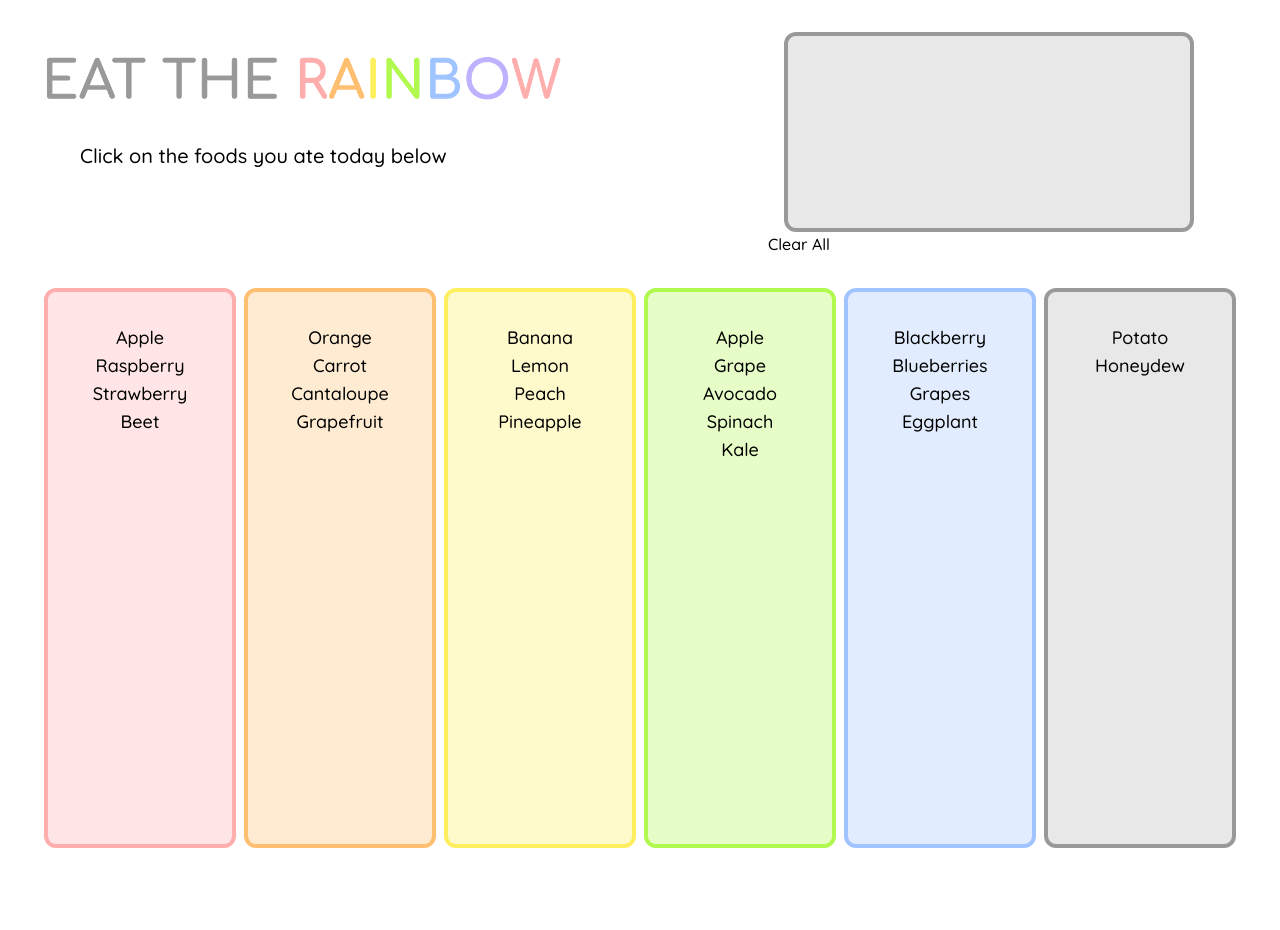
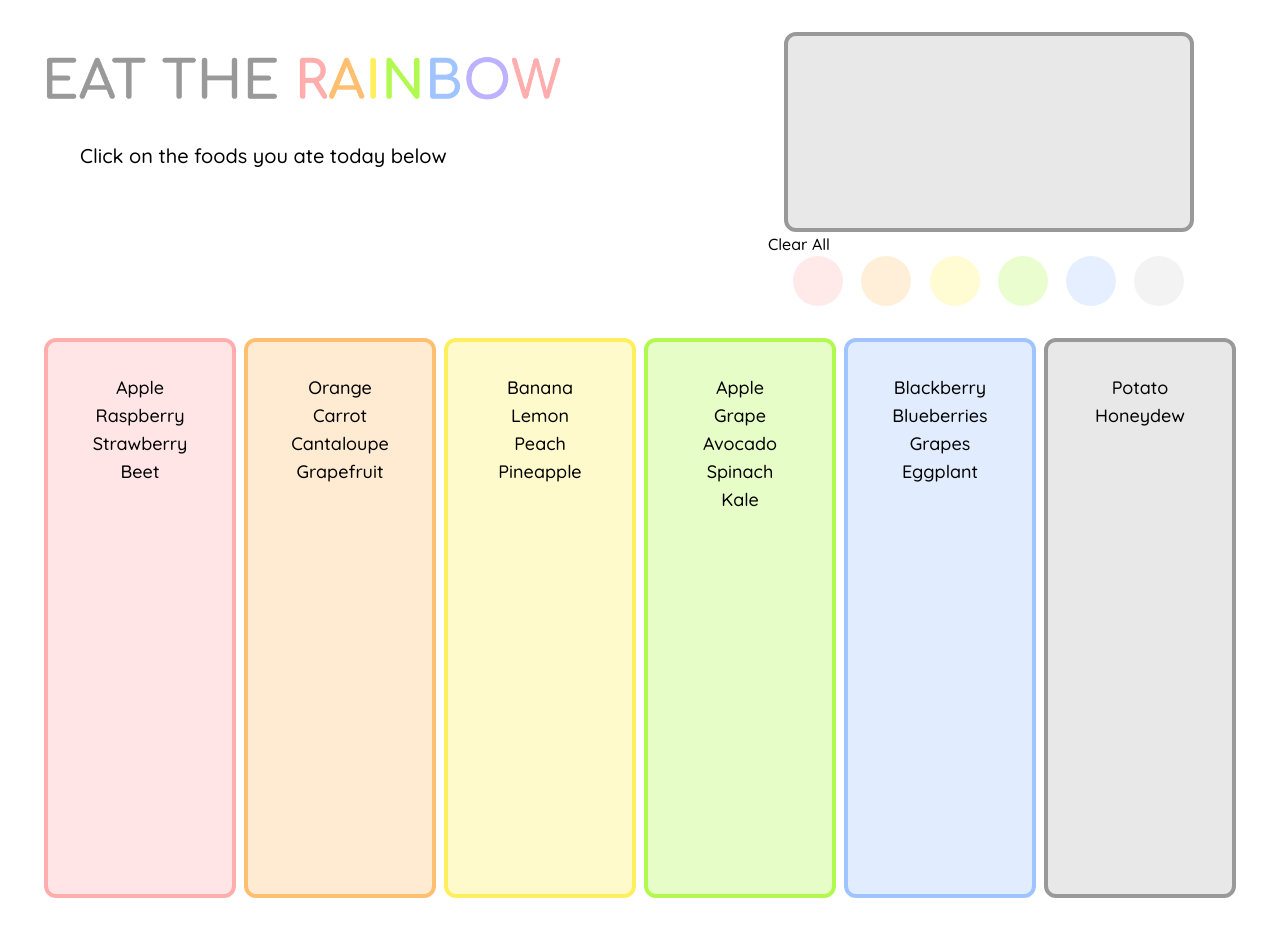
Before and after one commit to jordan-bott/eat-the-rainbow-js, a React (Vite) app: page / in a window 1280 px wide. Before the commit the page ends 880 px from the top, so only its background shows below. Built offline with nearby package versions, Linux system fonts and the light colour scheme; a web font is replaced by a local one.

Commit message:
color check dots created, updating list to check started

```diff
--- a/src/App.jsx
+++ b/src/App.jsx
@@ -2,11 +2,67 @@ import { useState, Fragment } from "react";
 import foodList from "./data/foods";
 import FoodBox from "./components/FoodBox";
 import title from "./assets/title.png";
+import ColorCheck from "./components/ColorCheck";
 import { ToastContainer, toast } from "react-toastify";
 import "react-toastify/dist/ReactToastify.css";
 
 function App() {
   const [mealList, setMealList] = useState([]);
+  const [colorList, setColorList] = useState([
+    {
+      color: "red",
+      on: "false",
+      onColor: "bg-red",
+      offColor: "bg-tred",
+      borderColor: "border-red",
+    },
+    {
+      color: "orange",
+      on: "false",
+      onColor: "bg-orange",
+      offColor: "bg-torange",
+      borderColor: "border-orange",
+    },
+    {
+      color: "yellow",
+      on: "false",
+      onColor: "bg-yellow",
+      offColor: "bg-tyellow",
+      borderColor: "border-yellow",
+    },
+    {
+      color: "green",
+      on: "false",
+      onColor: "bg-green",
+      offColor: "bg-tgreen",
+      borderColor: "border-green",
+    },
+    {
+      color: "blue",
+      on: "false",
+      onColor: "bg-blue",
+      offColor: "bg-tblue",
+      borderColor: "border-blue",
+    },
+    {
+      color: "white",
+      on: "false",
+      onColor: "bg-grey",
+      offColor: "bg-tgrey",
+      borderColor: "border-grey",
+    },
+  ]);
+
+  const updateColorList = (color) => {
+    if (mealList.some((c) => c === color) && !colorList.includes(color)) {
+      setColorList([...colorList, color]);
+    } else if (!mealList.some((c) => c.color === color)) {
+      const updatedColorList = colorList.filter((c) => c !== color);
+      setColorList(updatedColorList);
+    } else {
+      /* pass */
+    }
+  };
 
   const addFoodToMeal = (food) => {
     if (mealList.find((f) => f.name === food.name)) {
@@ -15,12 +71,14 @@ function App() {
       });
     } else {
       setMealList([...mealList, food]);
+      updateColorList(food.color);
     }
   };
 
   const removeFoodFromMeal = (food) => {
     const updatedList = mealList.filter((item) => item !== food);
     setMealList(updatedList);
+    updateColorList(food.color);
   };
 
   return (
@@ -47,6 +105,12 @@ function App() {
             })}
           </div>
           <button onClick={() => setMealList([])}>Clear All</button>
+          <div className="flex flex-row flex-wrap w-[80%] justify-around ml-4">
+            {colorList.map((color) => {
+              console.log(color.on);
+              return <ColorCheck {...color} key={color.color} />;
+            })}
+          </div>
         </div>
       </div>
       <div className="flex flex-row place-content-center gap-x-2">
--- /dev/null
+++ b/src/components/ColorCheck.jsx
@@ -0,0 +1,8 @@
+export default function ColorCheck({ color, on, onColor, offColor }) {
+  console.log(on);
+  if (on === "true") {
+    return <div className={`rounded-full ${onColor} h-[50px] w-[50px]`}></div>;
+  } else {
+    return <div className={`rounded-full ${offColor} h-[50px] w-[50px]`}></div>;
+  }
+}
--- a/tailwind.config.js
+++ b/tailwind.config.js
@@ -20,6 +20,13 @@ export default {
       lpurple: "#BDB2FF50",
       grey: "#999999",
       lgrey: "#e9e8e8",
+      tred: "#FFADAD45",
+      torange: "#FFBF7045",
+      tyellow: "#FDEF5E45",
+      tgreen: "#B1F84F45",
+      tblue: "#A0C4FF45",
+      tpurple: "#BDB2FF45",
+      tgrey: "#e9e8e880",
       rainbow:
         "linear-gradient(to right, #FFADAD, #FFBF70, #FDEF5E, #B1F84F, #A0C4FF, #BDB2FF)",
     },
```
